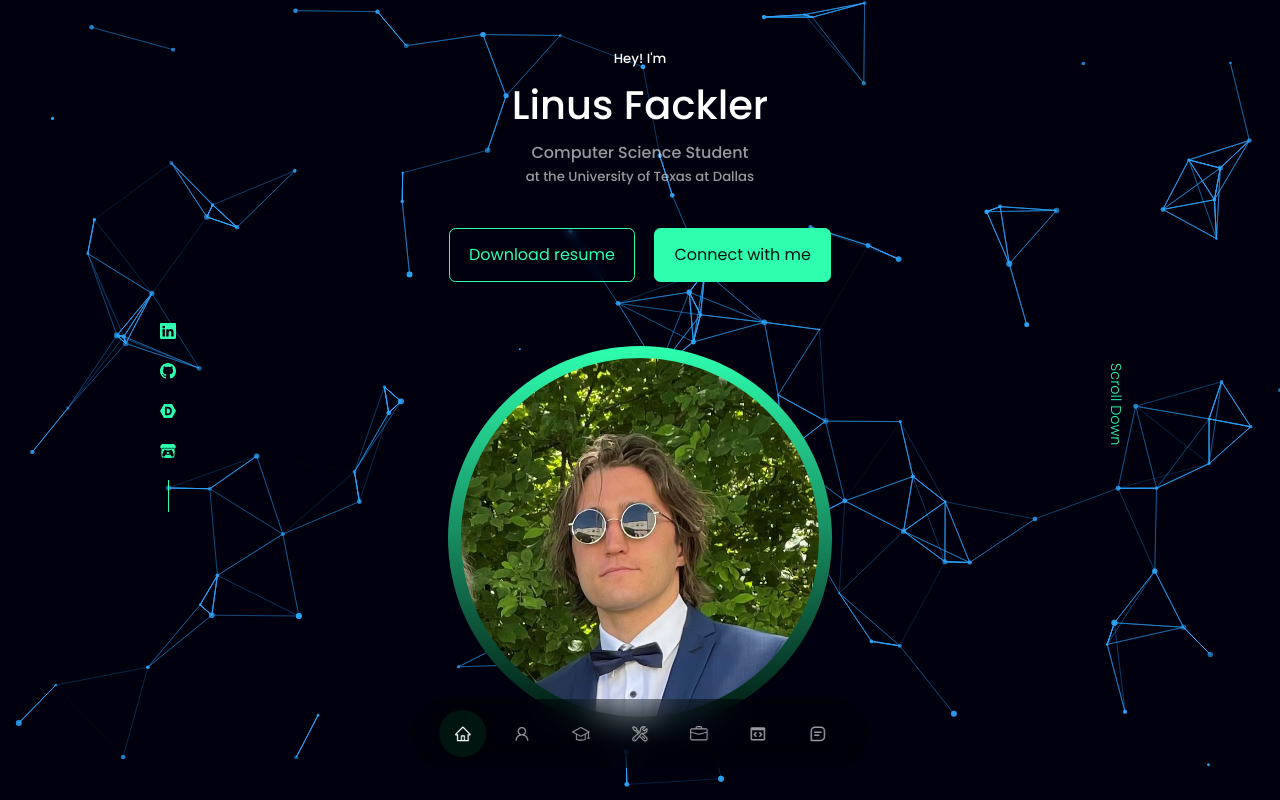
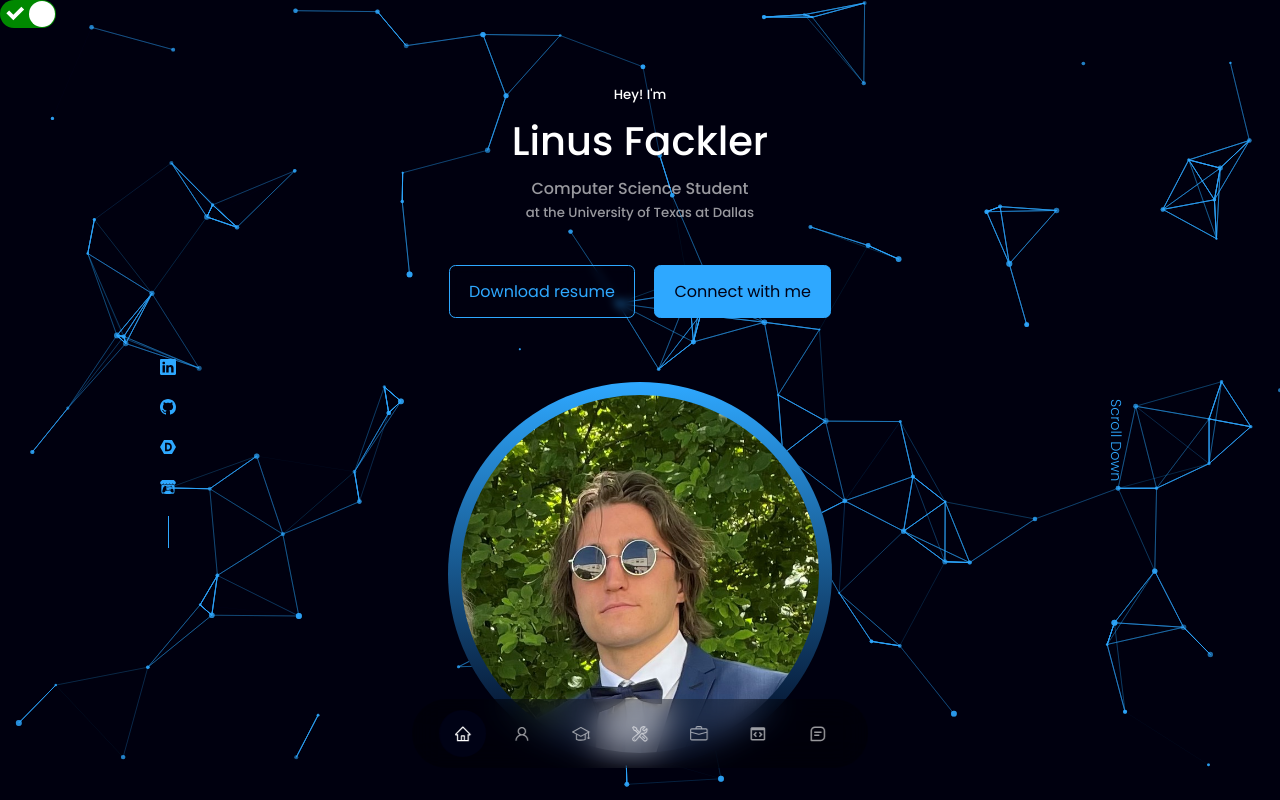
Before and after one commit to linusfackler/react-portfolio-website, a React (Create React App) app: page / in a window 1280 px wide. Shown: the top 800 px of the page. Built offline with nearby package versions, Linux system fonts and the light colour scheme.

Commit message:
add light mode switch

```diff
--- a/package.json
+++ b/package.json
@@ -12,6 +12,7 @@
     "react-dom": "^18.2.0",
     "react-icons": "^4.6.0",
     "react-scripts": "^5.0.1",
+    "react-switch": "^7.0.0",
     "react-tsparticles": "^1.40.2",
     "web-vitals": "^2.1.4"
   },
--- a/src/App.jsx
+++ b/src/App.jsx
@@ -10,11 +10,12 @@ import Contact from './components/contact/Contact'
 import Footer from './components/footer/Footer'
 import ParticlesBackground from './components/particles/ParticlesBackground'
 import { createContext, useState } from 'react'
+import ReactSwitch from "react-switch"
 
 export const ThemeContext = createContext(null);
 
 const App = () => {
-  const[theme, setTheme] = useState("light");
+  const[theme, setTheme] = useState("dark");
 
   const toggleTheme = () => {
     setTheme((curr) => (curr === "light" ? "dark" : "light"));
@@ -24,7 +25,8 @@ const App = () => {
     <>
       <ThemeContext.Provider value={{ theme, toggleTheme }}>
         <div id={theme}>
-          <ParticlesBackground />
+          <ReactSwitch onChange={toggleTheme} checked={theme === "dark"} />
+          {theme === "dark" ? <ParticlesBackground /> : <></>}
           <Header />
           <Nav />
           <About />
```
Also changed, not shown: 1 other file (tests, documents, lock files or other folders).
